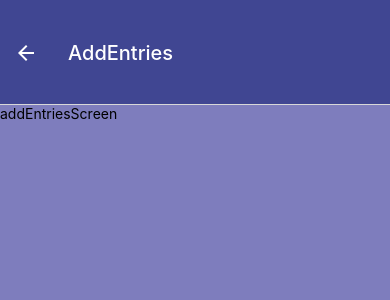
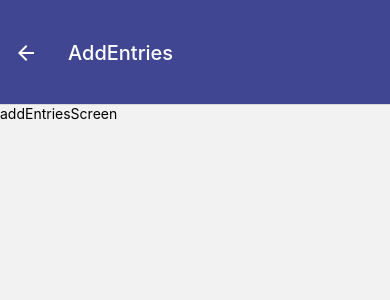
Before and after one commit to yusun97/Calorie-Tracker, a React Native app: screen /AddEntries in a window 390 px wide. Shown: the top 300 px of the page. Built offline with nearby package versions, Linux system fonts and the light colour scheme.

Commit message:
adjust the commonStyle

```diff
--- a/App.js
+++ b/App.js
@@ -5,7 +5,7 @@ import { createNativeStackNavigator } from "@react-navigation/native-stack";
 import Home from "./screens/Home";
 import EditEntriesScreen from "./screens/EditEntriesScreen";
 import AddEntriesScreen from "./screens/AddEntriesScreen";
-import { commonStyle } from "./components/commonStyle";
+import { commonStyle } from "./components/CommonStyle";
 
 const Stack = createNativeStackNavigator();
 
--- a/screens/Home.js
+++ b/screens/Home.js
@@ -13,7 +13,7 @@ export default function Home({ navigation }) {
   return (
     <Tab.Navigator
       screenOptions={{
-        headerStyle: { backgroundColor: "rgb(64,70,146)", height: 80 },
+        headerStyle: { backgroundColor: "rgb(64,70,146)", height: 90 },
         headerTintColor: "#fff",
         headerTitleStyle: {
           fontSize: 20,
--- a/screens/addEntriesScreen.js
+++ b/screens/addEntriesScreen.js
@@ -1,10 +1,10 @@
 import { View, Text } from "react-native";
 import React from "react";
-import { commonStyle } from "../components/commonStyle";
+import { commonStyle } from "../components/CommonStyle";
 
 export default function AddEntriesScreen() {
   return (
-    <View style={commonStyle.generalContainer}>
+    <View styles={commonStyle.generalContainer}>
       <Text>addEntriesScreen</Text>
     </View>
   );
--- a/screens/allEntriesScreen.js
+++ b/screens/allEntriesScreen.js
@@ -1,6 +1,6 @@
 import { View, Text, StyleSheet } from "react-native";
 import React from "react";
-import { commonStyle } from "../components/commonStyle";
+import { commonStyle } from "../components/CommonStyle";
 
 export default function AllEntriesScreen() {
   return (
--- a/screens/editEntriesScreen.js
+++ b/screens/editEntriesScreen.js
@@ -1,5 +1,6 @@
 import { View, Text } from "react-native";
 import React from "react";
+import { commonStyle } from "../components/CommonStyle";
 
 export default function EditEntriesScreen() {
   return (
--- a/screens/overLimitEntriesScreen.js
+++ b/screens/overLimitEntriesScreen.js
@@ -1,6 +1,6 @@
-import { View, Text } from "react-native";
+import { View, Text, ViewBase } from "react-native";
 import React from "react";
-import { commonStyle } from "../components/commonStyle";
+import { commonStyle } from "../components/CommonStyle";
 
 export default function OverLimitEntriesScreen() {
   return (
```
Also changed, not shown: components/EntriesList.js (added).
